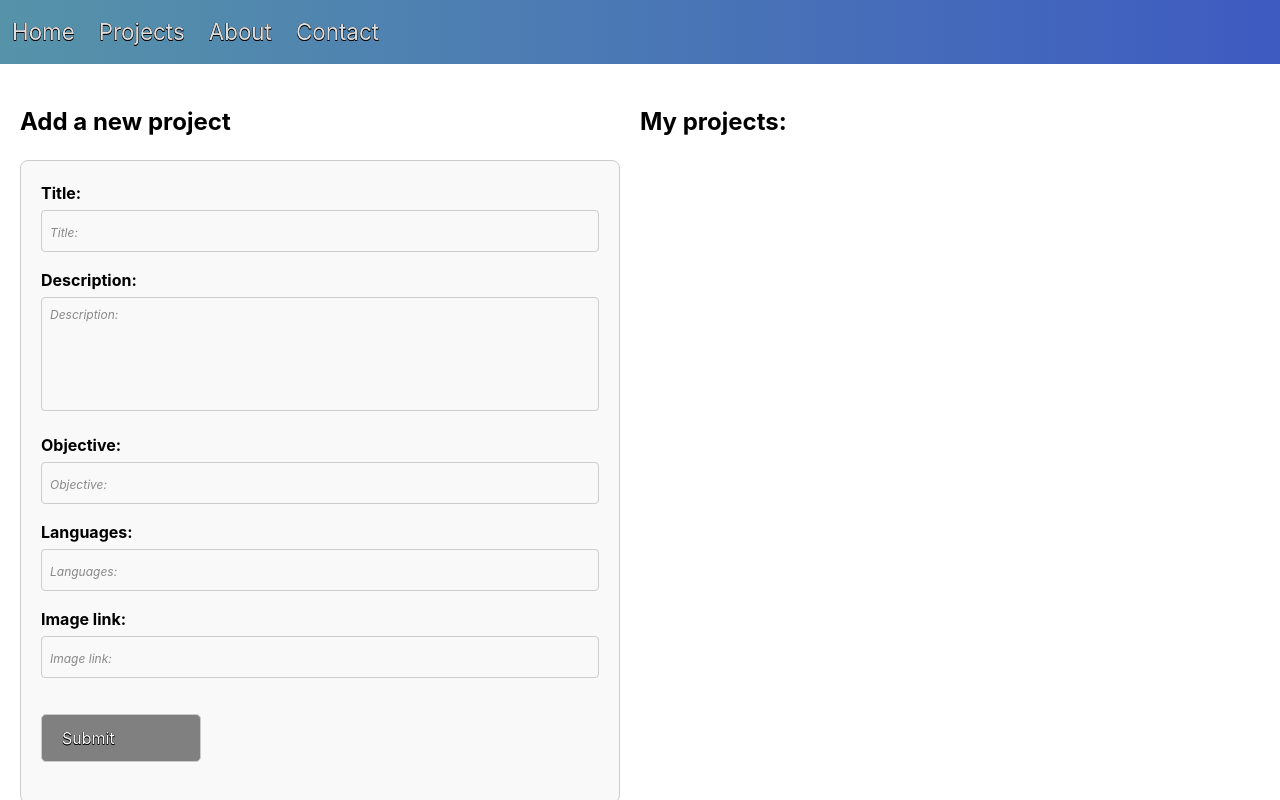
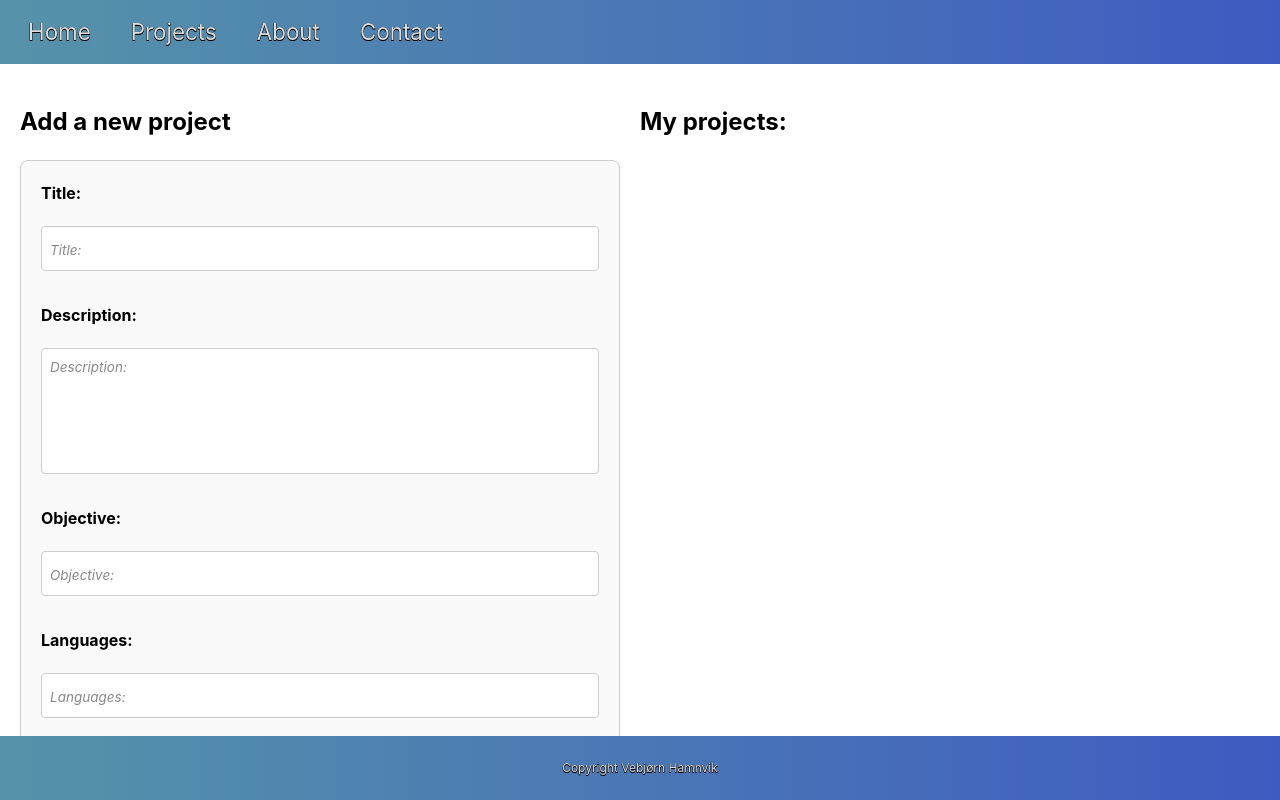
Before and after one commit to VebHamnvik/WebApp, a React (Vite) app: page / in a window 1280 px wide. Shown: the top 800 px of the page. Built offline with nearby package versions, Linux system fonts and the light colour scheme.

Commit message:
Fikset css

```diff
--- a/src/frontend/components/Main/Forms/InputArea.tsx
+++ b/src/frontend/components/Main/Forms/InputArea.tsx
@@ -12,6 +12,7 @@ export default function InputArea(props: InputAreaType) {
         <>
         <label htmlFor={name}>{placeholder}</label>
         <input
+            className="formInput"
             placeholder={placeholder}
             id={id}
             name={name}
--- a/src/frontend/components/Main/Forms/TextArea.tsx
+++ b/src/frontend/components/Main/Forms/TextArea.tsx
@@ -12,6 +12,7 @@ export default function TextArea(props: TextAreaType) {
         <>
         <label htmlFor={name}>{placeholder}</label>
         <textarea
+            className="formInput"
             id={id}
             name={name}
             placeholder={placeholder}
--- a/src/frontend/index.css
+++ b/src/frontend/index.css
@@ -108,13 +108,12 @@ meter {
 
 body {
   margin: 0;
-  height: 100vh;
+  height: 100dvh;
   background: white;
 }
 
 #header {
   display:flex;
-  gap: 1rem;
   background: linear-gradient(to right, var(--bgHeader1), var(--bhHeader2));
   height: 8vh;
   align-items: center;
@@ -130,6 +129,14 @@ body {
   }
 }
 
+nav {
+  display: flex;
+  flex-direction: row;
+  gap: 1rem;
+  margin-left: 1rem;
+}
+
+
 #main {
   background-color: #ffffff;
   padding: 20px;
@@ -137,6 +144,12 @@ body {
   flex-direction: row;
   color: black;
   padding-bottom: 5rem;
+}
+
+#project-form {
+  display: flex;
+  flex-direction: column;
+  gap: 1rem;
 }
 
 #new-project, #projects-list {
@@ -167,26 +180,6 @@ li {
   gap: 1rem;
 }
 
-.project-title {
-  font-size: 18px;
-  font-weight: bold;
-}
-
-.project-objective,
-.project-languages {
-  font-size: 16px;
-}
-
-.project-image {
-  display: flex;
-  justify-content: center;
-  align-items: center;
-  width: 80px;
-  height: 80px;
-  background-color: #eaeaea;
-  border-radius: 5px;
-}
-
 .project-image img {
   max-width: 100%;
   max-height: 100%;
@@ -214,6 +207,15 @@ li {
   background-color: #666;
 }
 
+.formInput {
+  font-size: 18px;
+  background-color: white;;
+  padding: 8px;
+  box-sizing: border-box;
+  border: 1px solid #ccc;
+  border-radius: 4px;
+}
+
 form {
   max-width: 600px;
   padding: 20px;
@@ -221,9 +223,6 @@ form {
   border-radius: 8px;
   background-color: #f9f9f9;
 
-  div {
-    margin-bottom: 15px;
-  }
 
   label {
     display: block;
@@ -233,6 +232,7 @@ form {
 
   input, textarea {
     width: 100%;
+    background-color: white;
     padding: 8px;
     box-sizing: border-box;
     border: 1px solid #ccc;
@@ -250,6 +250,7 @@ form {
 
 #footer {
   display:flex;
+  position: fixed;
   bottom: 0;
   background: linear-gradient(to right, var(--bgHeader1), var(--bhHeader2));
   height: 4rem;
```
